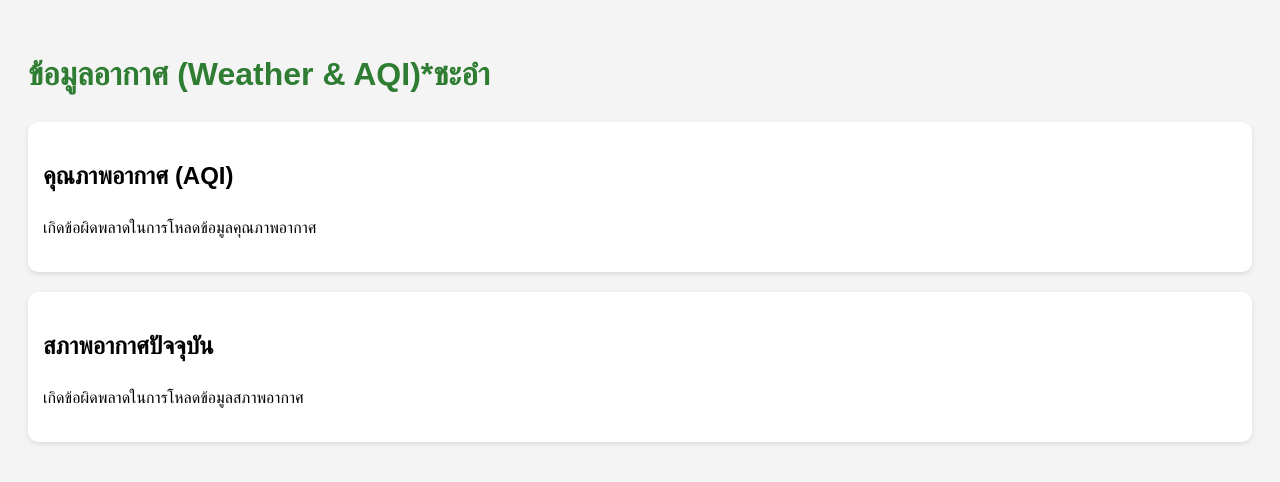
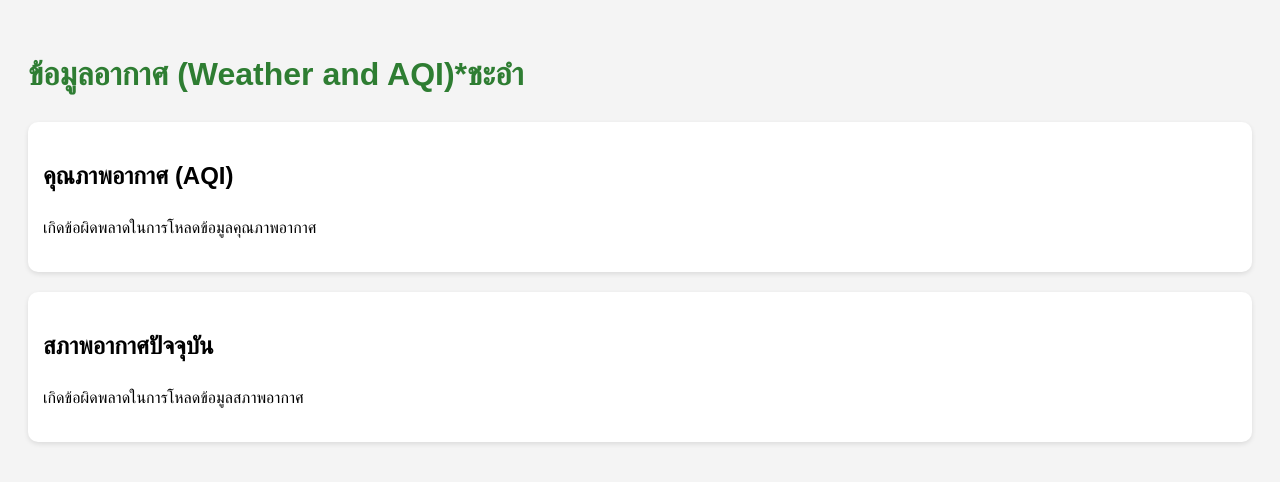
Before and after one commit to jedcggg1/Talking-Pet, a plain HTML site: page index.html in a window 1280 px wide. Drawn offline with Linux system fonts and the light colour scheme; no server answers.

Commit message:
Update index.html

```diff
--- a/index.html
+++ b/index.html
@@ -23,7 +23,7 @@
   </style>
 </head>
 <body>
-  <h1>ข้อมูลอากาศ (Weather & AQI)*ชะอำ</h1>
+  <h1>ข้อมูลอากาศ (Weather and AQI)*ชะอำ</h1>
 
   <div class="section">
     <h2>คุณภาพอากาศ (AQI)</h2>
```
